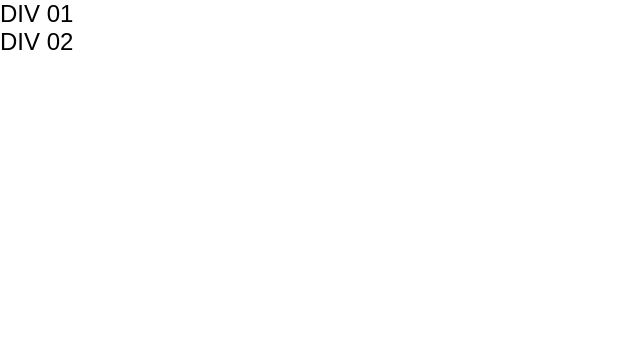
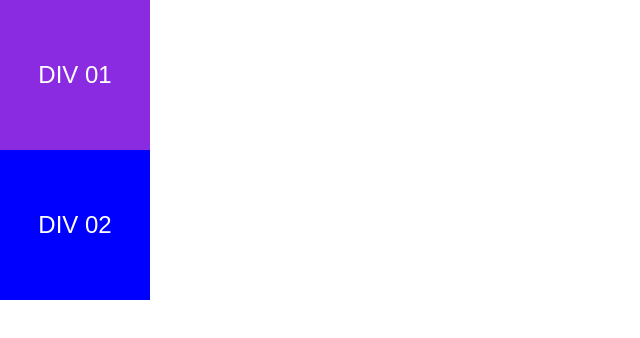
Before and after one commit to brunodyegoweb/Position-Relative-Static, a plain HTML site: page index.html in a window 1280 px wide. Shown: the whole page, without its empty margins (0-640 px from the left). Drawn offline with Linux system fonts and the light colour scheme.

Commit message:
Css geral

```diff
--- /dev/null
+++ b/css/geral.css
@@ -0,0 +1,18 @@
+@charset "UTF-8";
+
+.square {
+    line-height: 150px;
+    text-align: center;
+    color: #fff;
+    cursor: pointer;
+    width: 150px;
+    height: 150px;
+}
+
+.square-1 {
+    background-color: #8a2be2;
+}
+
+.square-2 {
+    background-color: #0000ff
+}
--- a/index.html
+++ b/index.html
@@ -5,13 +5,14 @@
     <meta http-equiv="X-UA-Compatible" content="IE=edge">
     <meta name="viewport" content="width=device-width, initial-scale=1.0">
     <title>Position Relative-Static</title>
-    <link rel="stylesheet" href="css/resset.css">
+    <link rel="stylesheet" href="css/resset.css"><!--resset-->
+    <link rel="stylesheet" href="css/geral.css"><!--geral-->
 </head>
 <body>
     <div class="square square-1">
         DIV 01
     </div>
-    <div class="square square-1">
+    <div class="square square-2">
         DIV 02
     </div>
 
```
